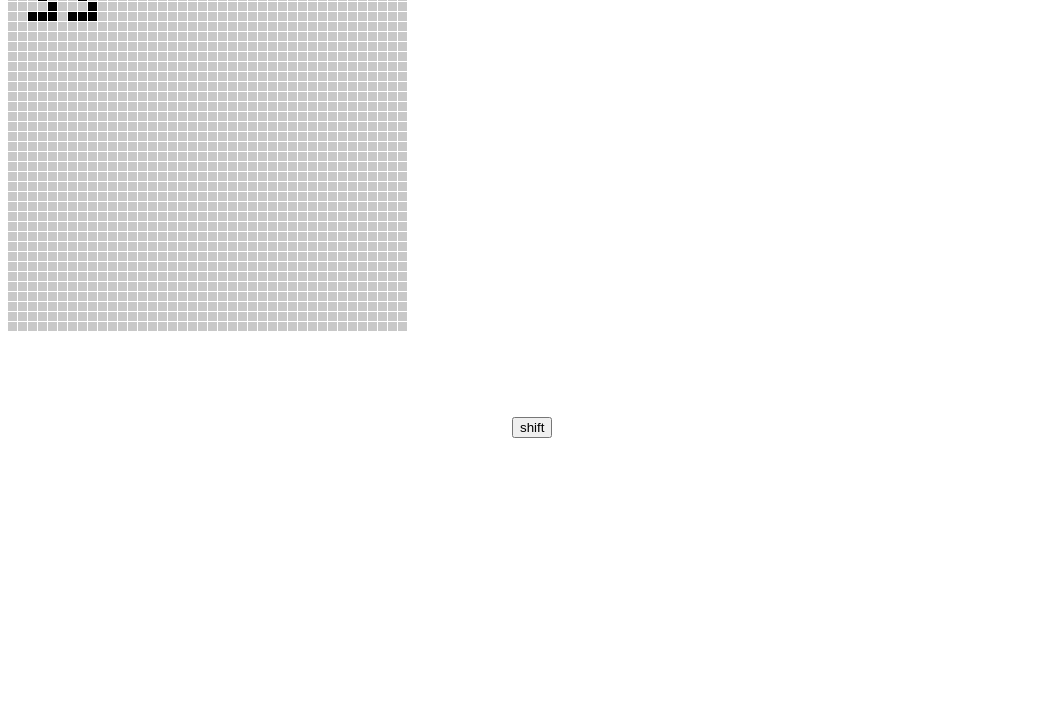
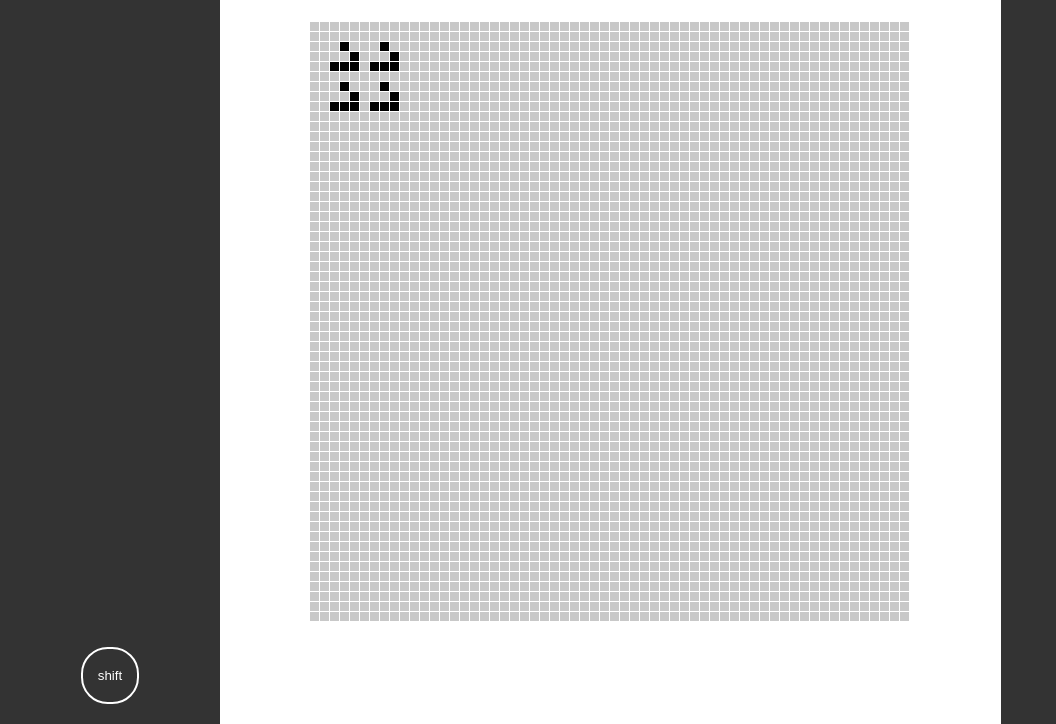
Before and after one commit to workingenius/gameoflife, a plain HTML site: page life.html in a window 1280 px wide. Shown: the part 76-800 px from the top of the page, without its empty margins (0-1056 px from the left). Drawn offline with Linux system fonts and the light colour scheme.

Commit message:
Add basic styles and layouts

```diff
--- a/ground.js
+++ b/ground.js
@@ -2,8 +2,8 @@
   var indexModule = glob.indexModule;
 
   var ground = {
-    rowCount: 40,
-    colCount: 40,
+    rowCount: 60,
+    colCount: 60,
     sideLength: 10,
 
     indexToPosition: function(index) {
--- a/life.html
+++ b/life.html
@@ -1,10 +1,20 @@
 <!DOCTYPE html>
 <html>
 	<head>
+		<link rel="stylesheet" type="text/css" href="./style.css"></link>
 	</head>
-	<body>
-		<canvas id="canvas" width="500" height="500"></canvas>
-		<button id="switch" onclick="glob.onOff.shift();">shift</button>
+	<body class="background">
+		<div class="toolbar">
+			<h1>Game of Life</h1>
+			<div class="buttons">
+				<button id="switch" onclick="glob.onOff.shift();">shift</button>
+			</div>
+		</div>
+		<div class="content">
+			<div class="vertical-center">
+				<canvas id="canvas" width="600" height="600"></canvas>
+			</div>
+		</div>
 		<script> glob = { }; </script>
 		<script src="./loop.js"></script>
 		<script src="./index.js"></script>
--- /dev/null
+++ b/style.css
@@ -0,0 +1,92 @@
+
+html {
+	height: 100%;
+	padding: 0;
+	margin: 0;
+}
+
+body {
+	height: 100%;
+	padding: 0;
+	margin: 0;
+}
+
+#canvas {
+	margin: auto;
+	width: 600px;
+	height: 600px;
+
+}
+
+div.vertical-center {
+	display: table-cell;
+	vertical-align: middle;
+}
+
+.toolbar {
+	box-sizing: border-box;
+	height: 100%;
+	width: 220px;
+	margin-width: 0;
+	padding: 20px;
+	position: absolute;
+}
+
+.content {
+	height: 100%;
+	min-width: 600px;
+	max-width: 800px;
+	width: 61%;
+	margin: auto;
+
+	left: 220px;
+
+	position: absolute;
+
+	text-align: center;
+	background-color: white;
+
+	display: table;
+}
+
+.background {
+	background-color: #333;
+}
+
+.buttons {
+	position: absolute;
+	left: 0;
+	bottom: 20px;
+	text-align: center;
+	width: 100%;
+}
+
+button {
+	width: 4em;
+	height: 4em;
+	border-radius: 2em;
+	color: white;
+	padding: 0;
+	background-color: transparent;
+	box-sizing: content-box;
+
+	border: 2px solid white;
+	margin: auto;
+}
+
+button:hover {
+	color: #88f;
+	border-color: #88f;
+}
+
+button:active {
+	margin: 0.1em;
+	width: 3.8em;
+	height: 3.8em;
+	border-radius: 1.9em;
+}
+
+h1 {
+	color: white;
+	font-size: 1.4em;
+}
```
